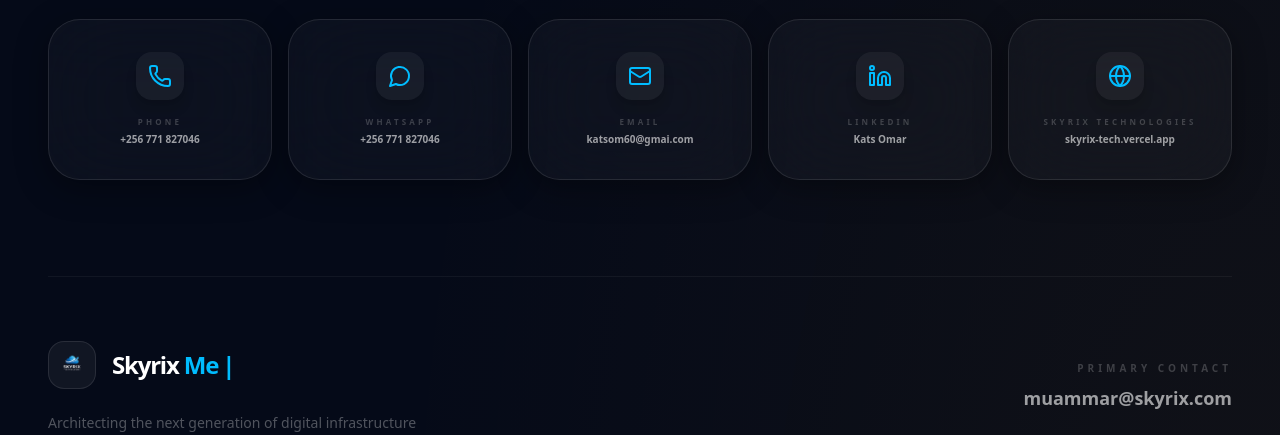
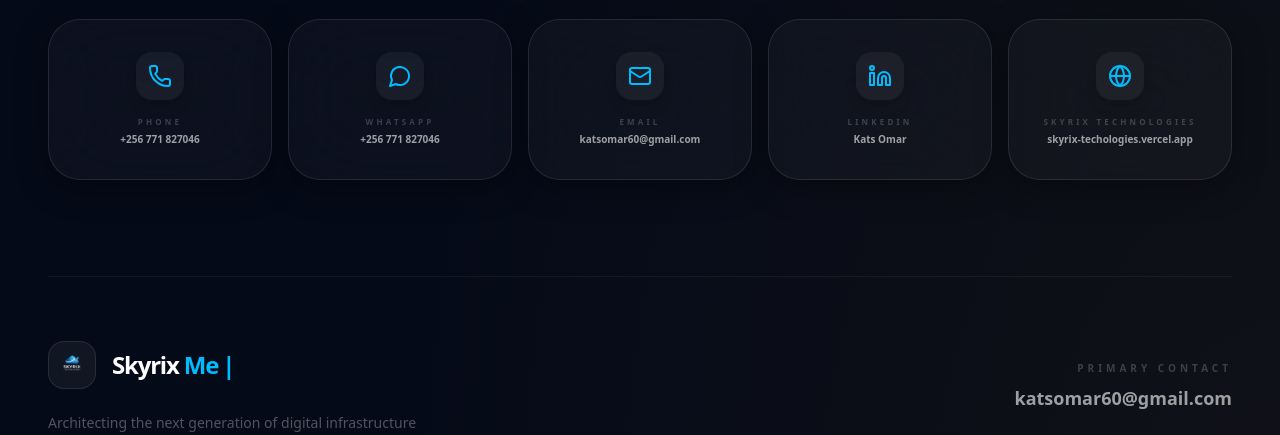
Before and after one commit to katsomar/omar-muammar-card, a Next.js app: page / in a window 1280 px wide. Shown: the part 2100-2535 px from the top of the page. Built offline with nearby package versions, Linux system fonts and the light colour scheme.

Commit message:
updated v card

```diff
--- a/app/page.tsx
+++ b/app/page.tsx
@@ -473,7 +473,7 @@
   }, []);
 
   const downloadVCard = () => {
-    const vcard = `BEGIN:VCARD\nVERSION:3.0\nFN:Bablo Muammar Omar\nORG:Skyrix Technologies\nTITLE:Co-Founder\nTEL;TYPE=CELL:+256700000000\nEMAIL:muammar@skyrix.com\nURL:https://skyrix-techologies.vercel.app\nEND:VCARD`;
+    const vcard = `BEGIN:VCARD\nVERSION:3.0\nFN:Bablo Muammar Omar\nORG:Skyrix Technologies\nTITLE:Co-Founder\nTEL;TYPE=CELL:+256771827046\nEMAIL:katsomar60@gmail.com\nURL:https://skyrix-techologies.vercel.app\nEND:VCARD`;
     const blob = new Blob([vcard], { type: "text/vcard" });
     const url = window.URL.createObjectURL(blob);
     const link = document.createElement("a");
@@ -932,9 +932,9 @@
             {[
               { icon: Phone, label: "Phone", value: "+256 771 827046", url: "tel:+256771827046" },
               { icon: MessageCircle, label: "WhatsApp", value: "+256 771 827046", url: "https://wa.me/256771827046" },
-              { icon: Mail, label: "Email", value: "katsom60@gmai.com", url: "mailto:katsomar60@gmail.com" },
+              { icon: Mail, label: "Email", value: "katsomar60@gmail.com", url: "mailto:katsomar60@gmail.com" },
               { icon: Linkedin, label: "LinkedIn", value: "Kats Omar", url: "https://www.linkedin.com/in/kats-omar" },
-              { icon: Globe, label: "Skyrix Technologies", value: "skyrix-tech.vercel.app", url: "https://skyrix-techologies.vercel.app/" },
+              { icon: Globe, label: "Skyrix Technologies", value: "skyrix-techologies.vercel.app", url: "https://skyrix-techologies.vercel.app/" },
             ].map((item, i) => (
               <a key={i} href={item.url} target={item.url.startsWith('http') ? "_blank" : undefined} rel={item.url.startsWith('http') ? "noopener noreferrer" : undefined}>
                 <BentoCard className="flex flex-col items-center justify-center py-8 group cursor-pointer hover:border-sky-500/40 transition-all duration-500 h-full">
@@ -999,7 +999,7 @@
           <div className="flex flex-col items-center md:items-end gap-6">
             <div className="text-right hidden md:block">
               <span className="text-[10px] font-black uppercase tracking-[0.4em] text-white/20 block mb-2">Primary Contact</span>
-              <span className="text-lg font-bold text-white/60">muammar@skyrix.com</span>
+              <span className="text-lg font-bold text-white/60">katsomar60@gmail.com</span>
             </div>
             <motion.button
               onClick={downloadVCard}
```
